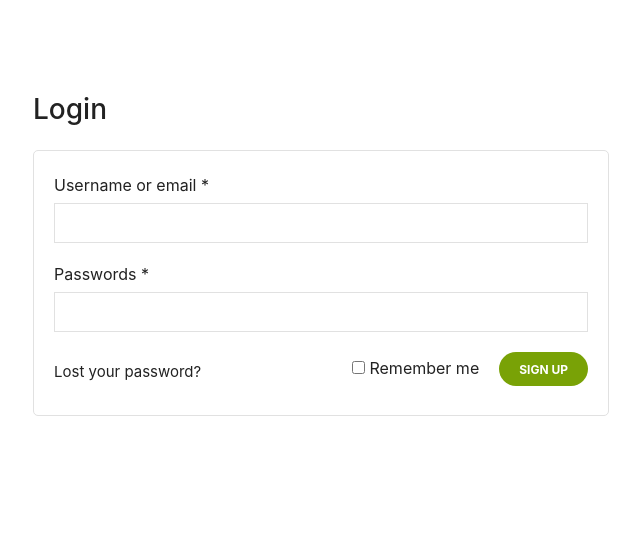
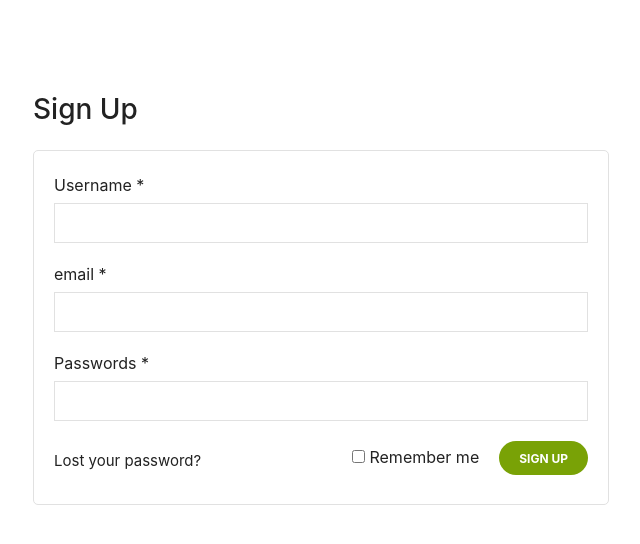
Before and after one commit to lucidcraft-in/waradati, a React (Create React App) app: page /signup in a window 1280 px wide. Shown: the top 544 px of the page, without its empty margins (319-959 px from the left). Built offline with nearby package versions, Linux system fonts and the light colour scheme.

Commit message:
register function

```diff
--- a/src/actions/wishlistAction.js
+++ b/src/actions/wishlistAction.js
@@ -30,8 +30,7 @@ export const wishlIstListByUser = (id) => async (dispatch, getState) => {
     const { data } = await Axios.get(`/api/wishlist/${id}`, config);
 
     dispatch({ type: WISHlIST_SUCCESS, payload: data });
-    console.log("inside action");
-    console.log(data);
+
   } catch (error) {
     dispatch({
       type: WISHLIST_FAIL,
--- a/src/components/Auth/Login.js
+++ b/src/components/Auth/Login.js
@@ -1,7 +1,7 @@
 import React, { useState, useEffect } from 'react'
 import { useDispatch, useSelector } from 'react-redux'
 import { login } from '../../actions/userActions'
-import { useNavigate  } from "react-router-dom";
+import { useNavigate,Link  } from "react-router-dom";
 const Login = ({ location }) => {
   const navigate = useNavigate();
   const [email, setEmail] = useState('')
@@ -44,7 +44,12 @@ const Login = ({ location }) => {
                     <input type="password" value={password} onChange={(e) => setPassword(e.target.value)}/>
                   </p>
                   <div class="login_submit">
-                    <a href="#">Lost your password?</a>
+
+
+                        <Link to="/signup">
+                        <button  >Sign up</button>
+                        </Link>
+
                     <label for="remember">
                       <input id="remember" type="checkbox" />
                       Remember me
--- a/src/components/Auth/SignUp.js
+++ b/src/components/Auth/SignUp.js
@@ -1,6 +1,26 @@
-import React from 'react'
+import React, { useState, useEffect } from 'react'
+import { useDispatch, useSelector } from 'react-redux'
+import { register } from '../../actions/userActions'
+import { useNavigate,Link  } from "react-router-dom";
+const SignUp = ({ }) => {
+  const navigate = useNavigate();
+  const [email, setEmail] = useState('')
+  const [password, setPassword] = useState('')
+  const [name, setName] = useState('')
+  const dispatch = useDispatch()
 
-export default function SignUp() {
+  const userLogin = useSelector((state) => state.userRegister)
+  const { loading, error, userInfo } = userLogin
+
+  useEffect(() => {
+    if (userInfo) {
+      navigate('/');
+    }
+  }, [userInfo])
+  const submitHandler = (e) => {
+    e.preventDefault()
+    dispatch(register(name,email, password))
+  }
   return (
     <div>
       {' '}
@@ -10,19 +30,25 @@ export default function SignUp() {
             <div class="col-lg-3 col-md-3"></div>
             <div class="col-lg-6 col-md-6">
               <div class="account_form">
-                <h2>login</h2>
-                <form action="#">
+                <h2>Sign up</h2>
+                <form onSubmit={submitHandler}>
                   <p>
                     <label>
-                      Username or email <span>*</span>
+                      Username  <span>*</span>
                     </label>
-                    <input type="text" />
+                    <input type="text" value={name} onChange={(e) => setName(e.target.value)} />
+                  </p>
+                  <p>
+                    <label>
+                      email  <span>*</span>
+                    </label>
+                    <input type="text" value={email} onChange={(e) => setEmail(e.target.value)}/>
                   </p>
                   <p>
                     <label>
                       Passwords <span>*</span>
                     </label>
-                    <input type="password" />
+                    <input type="password" value={password} onChange={(e) => setPassword(e.target.value)} />
                   </p>
                   <div class="login_submit">
                     <a href="#">Lost your password?</a>
@@ -42,3 +68,5 @@ export default function SignUp() {
     </div>
   );
 }
+
+export default SignUp
--- a/src/components/WishList/WishList.js
+++ b/src/components/WishList/WishList.js
@@ -24,8 +24,7 @@ export default function WishList({ history }) {
   } = wishListDelete
 
 
-  console.log("check suus");
-  console.log(success);
+  let arrayLength
   useEffect(() => {
 
     console.log(userInfo);
@@ -39,7 +38,9 @@ export default function WishList({ history }) {
     }
 
       dispatch(wishlIstListByUser(userInfo._id))
-
+      console.log(wishlists);
+    console.log(wishlists.length);
+     arrayLength = wishlists.length;
   }, [
     dispatch,
     history,
@@ -96,7 +97,7 @@ export default function WishList({ history }) {
                                         </tr>
                                     </thead>
                       <tbody>
-                        {wishlists?.map((wishlist) => (
+                        {wishlists.length > 0 ? wishlists.map((wishlist) => (
                            <tr>
                            <td class="product_remove"><a  onClick={() => deleteHandler(wishlist._id)}>X</a></td>
                            <td class="product_thumb"><a href="#"><img  src={`${process.env.REACT_APP_API_URL}/${wishlist.items[0].images[0].url}`}
@@ -109,7 +110,9 @@ export default function WishList({ history }) {
 
                        </tr>
 
-                        ))}
+                        )) : (<div>
+                            <p>No data available</p>
+                        </div>)}
 
 
 
```
